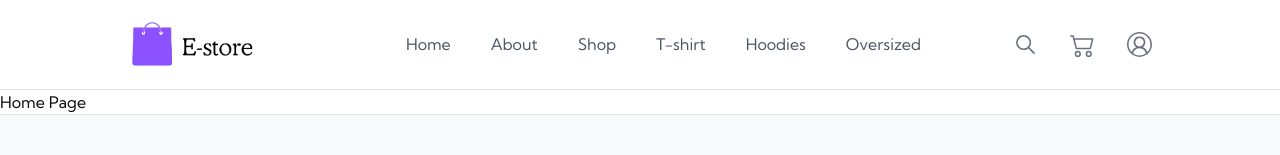
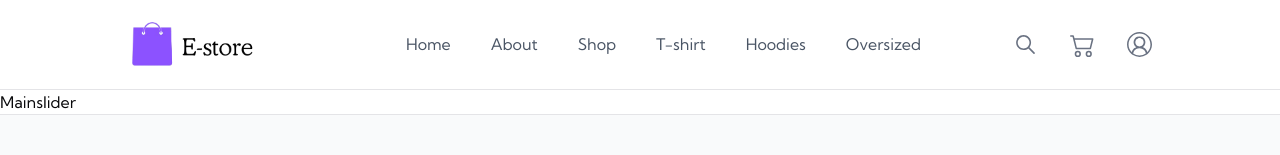
Before and after one commit to sachinsingh2020/Ecommerce-Next-Js, a Next.js app: page / in a window 1280 px wide. Shown: the top 155 px of the page. Built offline with nearby package versions, Linux system fonts and the light colour scheme.

Commit message:
slider in progress

```diff
--- a/app/(root)/(website)/page.jsx
+++ b/app/(root)/(website)/page.jsx
@@ -1,3 +1,9 @@
+import MainSlider from "@/components/Application/Website/MainSlider";
+
 export default function Home() {
-  return <div>Home Page</div>;
+  return (
+    <section>
+      <MainSlider />
+    </section>
+  );
 }
--- /dev/null
+++ b/components/Application/Website/MainSlider.jsx
@@ -0,0 +1,11 @@
+"use client";
+import React from "react";
+import "slick-carousel/slick/slick.css";
+import "slick-carousel/slick/slick-theme.css";
+import Slider from "react-slick";
+
+const MainSlider = () => {
+  return <div>Mainslider</div>;
+};
+
+export default MainSlider;
--- a/package.json
+++ b/package.json
@@ -55,9 +55,11 @@
     "react-hook-form": "^7.62.0",
     "react-icons": "^5.5.0",
     "react-redux": "^9.2.0",
+    "react-slick": "^0.31.0",
     "react-toastify": "^11.0.5",
     "recharts": "^2.15.4",
     "redux-persist": "^6.0.0",
+    "slick-carousel": "^1.8.1",
     "slugify": "^1.6.6",
     "tailwind-merge": "^3.3.1",
     "zod": "^4.1.0"
```
Also changed, not shown: 1 other file (tests, documents, lock files or other folders).
